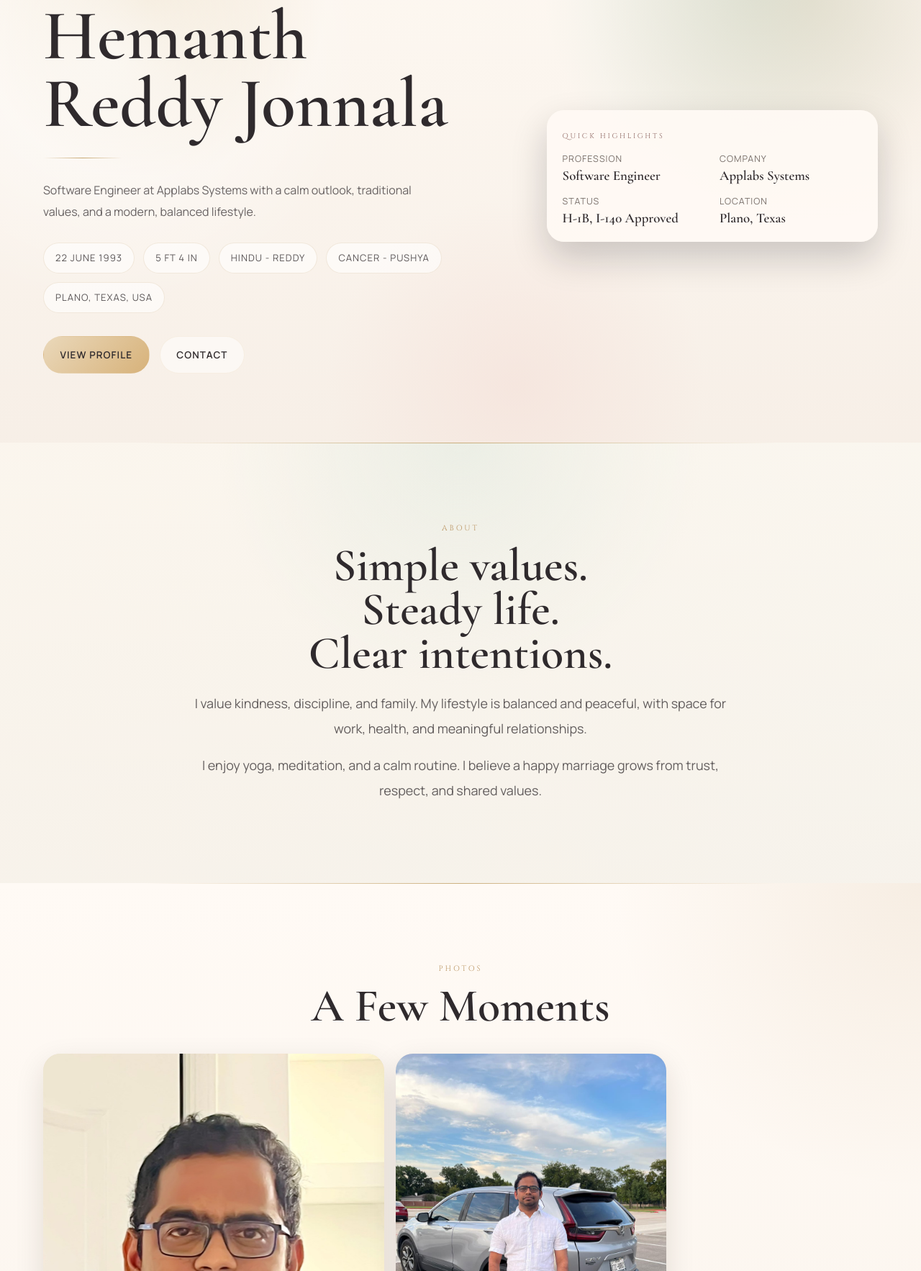
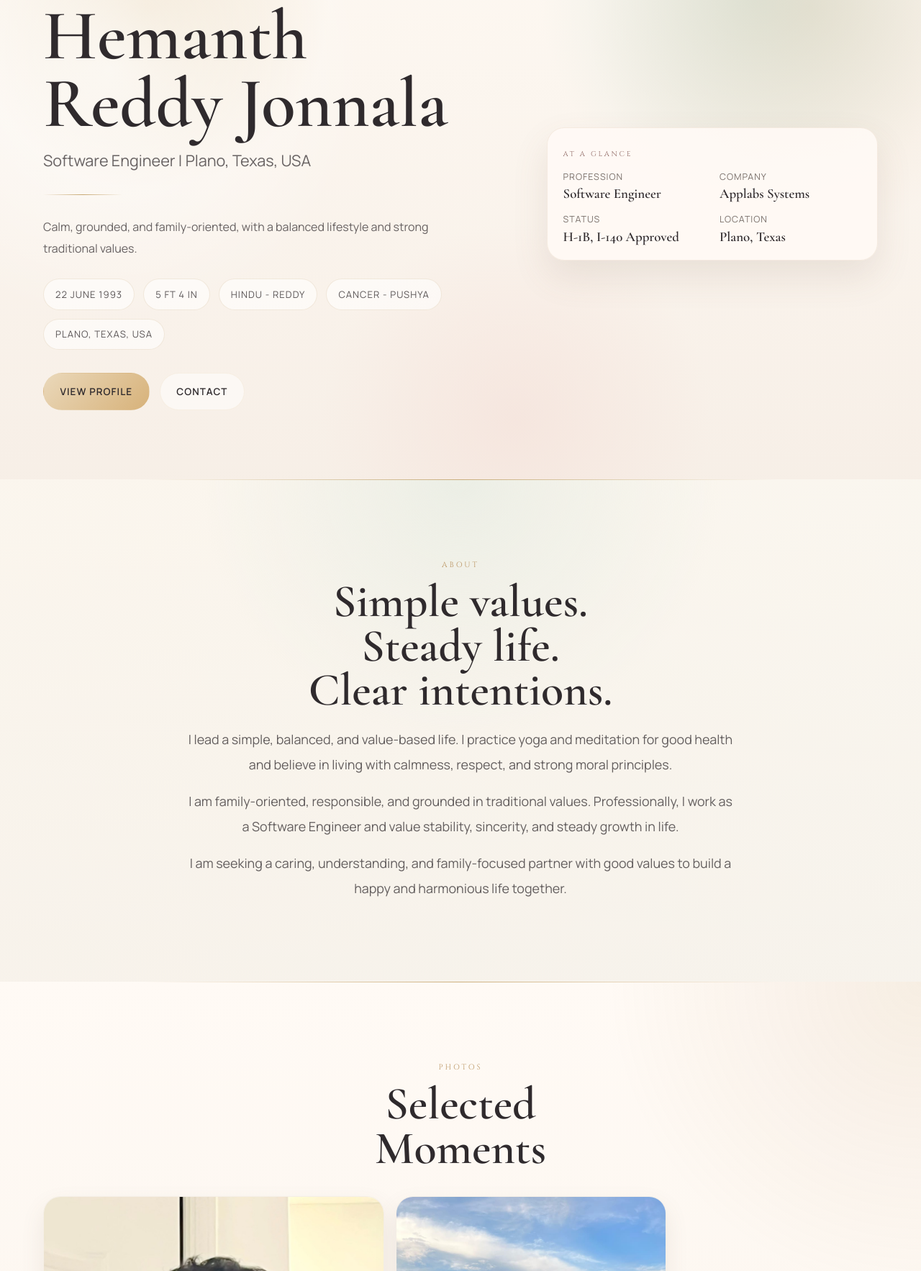
Before and after one commit to jonnalahemanth/matrimony, a plain HTML site: page index.html in a window 1280 px wide. Shown: the part 174-1940 px from the top of the page at 72% size. Drawn offline with nearby package versions, Linux system fonts and the light colour scheme.

Commit message:
update html

```diff
--- a/index.html
+++ b/index.html
@@ -14,7 +14,7 @@
     href="https://fonts.googleapis.com/css2?family=Cormorant+Garamond:ital,wght@0,300;0,400;0,500;0,600;0,700;1,400&family=Cinzel:wght@400;500;600;700&family=Manrope:wght@400;500;600;700&display=swap"
     rel="stylesheet"
   />
-  <link rel="stylesheet" href="style.css" />
+  <link rel="stylesheet" href="style.css?v=2" />
 </head>
 <body>
   <nav class="nav" id="nav">
@@ -41,11 +41,10 @@
       <div class="hero-copy">
         <p class="hero-tag reveal">Matrimony Profile</p>
         <h1 class="hero-name reveal">Hemanth Reddy Jonnala</h1>
-        <!-- <p class="hero-sub reveal"></p> -->
+        <p class="hero-sub reveal">Software Engineer | Plano, Texas, USA</p>
         <div class="hero-divider reveal"></div>
         <p class="hero-intro reveal">
-          Software Engineer at Applabs Systems with a calm outlook, traditional values, and a modern,
-          balanced lifestyle.
+          Calm, grounded, and family-oriented, with a balanced lifestyle and strong traditional values.
         </p>
         <div class="hero-pills reveal">
           <span>22 June 1993</span>
@@ -62,7 +61,7 @@
 
       <div class="hero-spotlight reveal">
         <div class="hero-summary">
-          <span class="summary-kicker">Quick Highlights</span>
+          <span class="summary-kicker">At a Glance</span>
           <div class="summary-grid">
             <div>
               <span class="summary-label">Profession</span>
@@ -92,12 +91,16 @@
       <h2 class="title reveal">Simple values. Steady life. Clear intentions.</h2>
       <div class="prose reveal">
         <p>
-          I value kindness, discipline, and family. My lifestyle is balanced and peaceful, with space
-          for work, health, and meaningful relationships.
+          I lead a simple, balanced, and value-based life. I practice yoga and meditation for good
+          health and believe in living with calmness, respect, and strong moral principles.
         </p>
         <p>
-          I enjoy yoga, meditation, and a calm routine. I believe a happy marriage grows from trust,
-          respect, and shared values.
+          I am family-oriented, responsible, and grounded in traditional values. Professionally, I
+          work as a Software Engineer and value stability, sincerity, and steady growth in life.
+        </p>
+        <p>
+          I am seeking a caring, understanding, and family-focused partner with good values to build a
+          happy and harmonious life together.
         </p>
       </div>
     </div>
@@ -106,13 +109,13 @@
   <section class="section light" id="gallery">
     <div class="container">
       <p class="label reveal">Photos</p>
-      <h2 class="title dark-title reveal">A Few Moments</h2>
+      <h2 class="title dark-title reveal">Selected Moments</h2>
       <div class="gallery-grid reveal">
         <div class="gitem tall" data-src="photo-portrait-1.jpg"><img src="photo-portrait-1.jpg" alt="Hemanth portrait" loading="lazy" /></div>
         <div class="gitem" data-src="photo-plaid-outdoor.jpg"><img src="photo-plaid-outdoor.jpg" alt="Hemanth outdoors" loading="lazy" /></div>
         <div class="gitem" data-src="photo-night-city.jpg"><img src="photo-night-city.jpg" alt="Hemanth at night in the city" loading="lazy" /></div>
         <div class="gitem" data-src="photo-car-lean.jpg"><img src="photo-car-lean.jpg" alt="Hemanth near a car" loading="lazy" /></div>
-        </div>
+      </div>
     </div>
   </section>
 
@@ -190,12 +193,11 @@
       </div>
       <div class="prose prose-dark reveal">
         <p>
-          Ours is a respectful and affectionate family that values simplicity, responsibility, and
-          togetherness.
+          We are a warm and grounded family that values simplicity, respect, and togetherness.
         </p>
         <p>
-          We are traditional at heart, open in outlook, and believe in building relationships with
-          sincerity and mutual respect.
+          Traditional at heart and open in outlook, we believe in sincere relationships built on
+          mutual respect and understanding.
         </p>
       </div>
     </div>
@@ -208,7 +210,7 @@
       <div class="prose reveal">
         <p>
           I hope to meet someone caring, mature, and family-oriented, with whom life feels calm,
-          honest, and supportive.
+          peaceful, and supportive.
         </p>
       </div>
     </div>
@@ -220,7 +222,7 @@
         <p class="label reveal">Contact</p>
         <h2 class="title reveal">Let's connect.</h2>
         <p class="contact-loc reveal">Plano, Texas, USA</p>
-        <p class="contact-note reveal">For serious matrimonial inquiries, please feel free to reach out.</p>
+        <p class="contact-note reveal">For serious matrimonial inquiries, please feel free to get in touch.</p>
       </div>
       <div class="contact-btns reveal">
         <a href="tel:+13126199715" class="btn primary">Call +1 312-619-9715</a>
@@ -234,6 +236,6 @@
     <p>Hemanth Reddy Jonnala | Matrimony Profile | Plano, Texas</p>
   </footer>
 
-  <script src="app.js"></script>
+  <script src="app.js?v=2"></script>
 </body>
 </html>
--- a/style.css
+++ b/style.css
@@ -94,7 +94,7 @@ a {
   font-family: "Cinzel", serif;
   font-size: 0.85rem;
   letter-spacing: 0.12em;
-  color: var(--champagne);
+  color: var(--rosewood);
   white-space: nowrap;
 }
 
@@ -295,9 +295,10 @@ a {
   margin-inline: 0;
   padding: 1.35rem;
   border-radius: 24px;
-  background: rgba(255, 250, 245, 0.93);
+  background: rgba(255, 250, 245, 0.9);
   color: var(--ink);
-  box-shadow: 0 22px 50px rgba(17, 13, 23, 0.2);
+  border: 1px solid rgba(186, 148, 97, 0.14);
+  box-shadow: 0 22px 50px rgba(112, 88, 71, 0.12);
 }
 
 .summary-kicker {
@@ -436,8 +437,9 @@ a {
   overflow: hidden;
   border-radius: 24px;
   cursor: pointer;
-  background: #efe5d7;
-  box-shadow: 0 14px 40px rgba(39, 27, 18, 0.12);
+  background: rgba(255, 255, 255, 0.72);
+  border: 1px solid rgba(186, 148, 97, 0.14);
+  box-shadow: 0 14px 32px rgba(112, 88, 71, 0.1);
   transition: transform var(--transition), box-shadow var(--transition);
 }
 
@@ -452,7 +454,7 @@ a {
 
 .gitem:hover {
   transform: translateY(-6px);
-  box-shadow: 0 24px 52px rgba(39, 27, 18, 0.18);
+  box-shadow: 0 22px 48px rgba(112, 88, 71, 0.14);
 }
 
 .gitem img {
```
